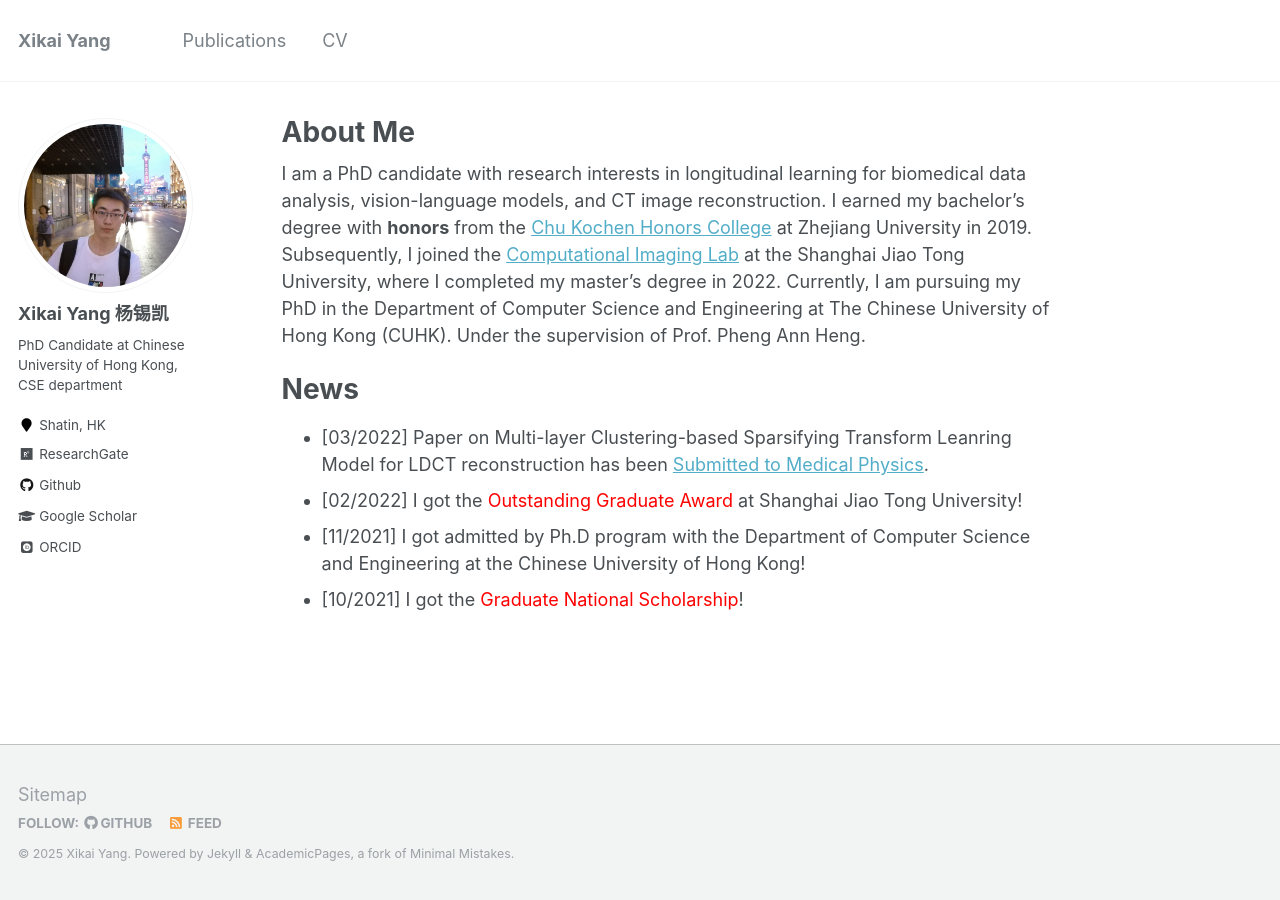
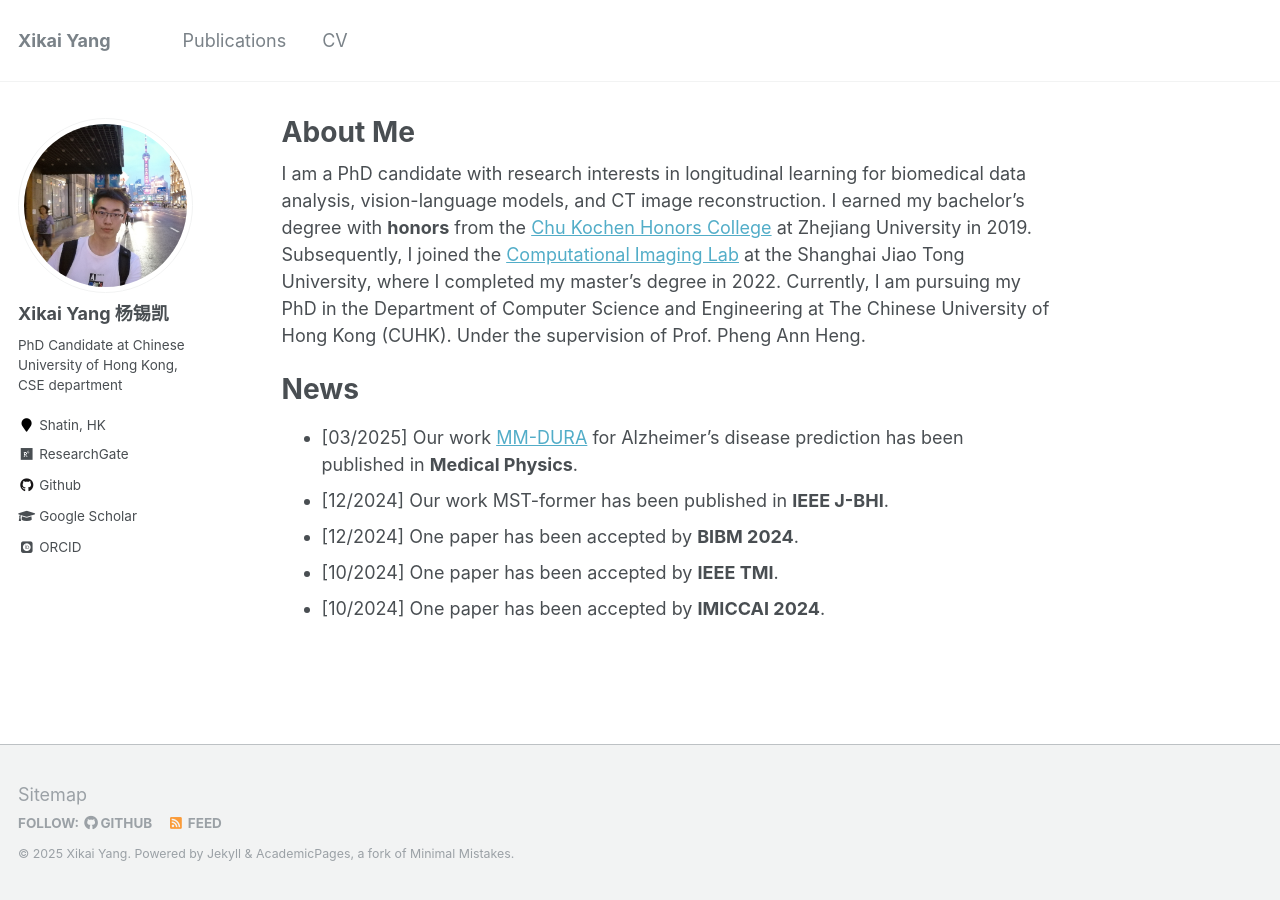
Before and after one commit to Xikai97/Xikai97.github.io, a Jekyll site: the page built from _pages/about.md, in a window 1280 px wide. Built offline with Jekyll 4.4.1, drawn with Linux system fonts in a browser that asks for light colours; some web fonts are replaced.

Commit message:
Update about.md

```diff
--- a/_pages/about.md
+++ b/_pages/about.md
@@ -12,7 +12,8 @@ I am a PhD candidate with research interests in longitudinal learning for biomed
 
 News
 ======
-* [03/2022] Paper on Multi-layer Clustering-based Sparsifying Transform Leanring Model for LDCT reconstruction has been [Submitted to Medical Physics](https://arxiv.org/abs/2203.11565).
-* [02/2022] I got the <font color='red'>Outstanding Graduate Award</font> at Shanghai Jiao Tong University!
-* [11/2021] I got admitted by Ph.D program with the Department of Computer Science and Engineering at the Chinese University of Hong Kong!
-* [10/2021] I got the <font color='red'>Graduate National Scholarship</font>!
+* [03/2025] Our work [MM-DURA](http://doi.org/10.1002/mp.17767) for Alzheimer's disease prediction has been published in **Medical Physics**.
+* [12/2024] Our work MST-former has been published in **IEEE J-BHI**.
+* [12/2024] One paper has been accepted by **BIBM 2024**.
+* [10/2024] One paper has been accepted by **IEEE TMI**.
+* [10/2024] One paper has been accepted by **IMICCAI 2024**.
```
